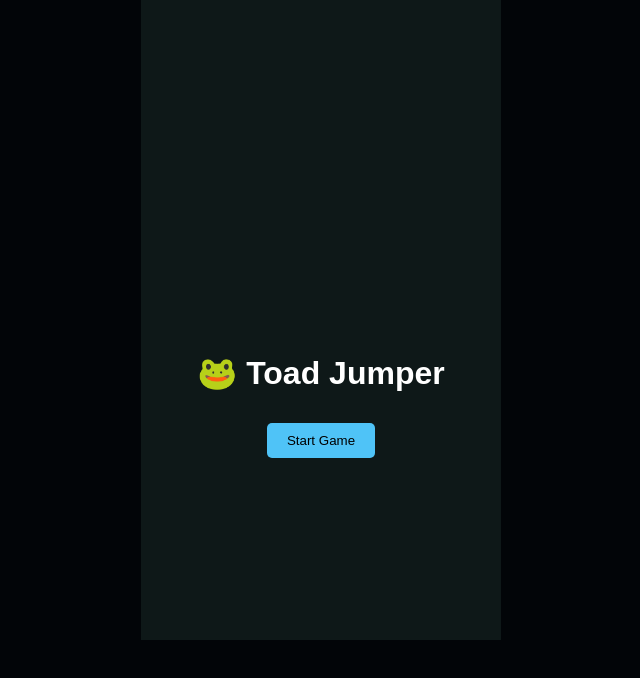
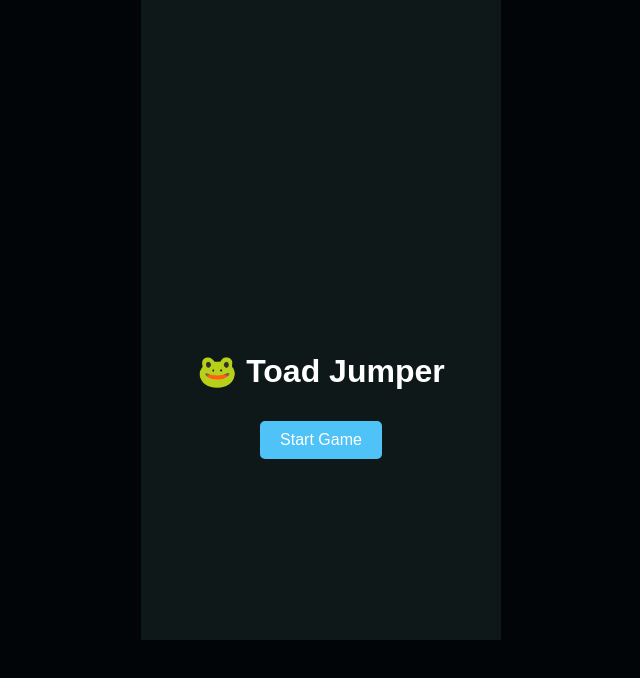
Before and after one commit to jarno3636/Toad-Jumpers, a plain HTML site: page index.html in a window 1280 px wide. Shown: the whole page, without its empty margins (319-959 px from the left). Drawn offline with Linux system fonts and the light colour scheme.

Commit message:
Update style.css

```diff
--- a/style.css
+++ b/style.css
@@ -1,43 +1,50 @@
 body, html {
-  margin:0; padding:0;
-  width:100%; height:100%;
-  overflow:hidden;
-  background:#0a1a2a;
-  color:#fff;
-  font-family: 'Press Start 2P', sans-serif;
+  margin: 0;
+  padding: 0;
+  width: 100%;
+  height: 100%;
+  overflow: hidden;
+  background: #0a1a2a;
+  color: #ffffff;
+  font-family: Arial, sans-serif;
 }
+
 canvas {
-  display:block;
-  margin:0 auto;
-  background:#477;
+  display: block;
+  margin: 0 auto;
+  background: #477;
 }
+
 .overlay {
-  position:absolute; top:0; left:0;
-  width:100%; height:100%;
-  display:flex; flex-direction:column;
-  align-items:center; justify-content:center;
-  background:rgba(0,0,0,0.8);
+  position: absolute;
+  top: 0;
+  left: 0;
+  width: 100%;
+  height: 100%;
+  display: flex;
+  flex-direction: column;
+  align-items: center;
+  justify-content: center;
+  background: rgba(0, 0, 0, 0.8);
+  text-align: center;
 }
-.overlay.hidden { display:none; }
+
+.overlay.hidden {
+  display: none;
+}
+
 button {
-  padding:10px 20px; margin:10px;
-  background:#4fc3f7; border:none;
-  border-radius:5px; cursor:pointer;
-  font-family: inherit;
+  padding: 10px 20px;
+  margin: 10px;
+  background: #4fc3f7;
+  border: none;
+  border-radius: 5px;
+  cursor: pointer;
+  color: #ffffff;
+  font-size: 16px;
 }
-#tokenHUD {
-  position:absolute; top:10px; left:10px;
-  background:rgba(0,0,0,0.5);
-  padding:6px 12px; border-radius:8px;
-  font-size:12px;
+
+#finalScore {
+  font-size: 20px;
+  margin: 10px;
 }
-.rune-section img {
-  max-width:80%; margin-bottom:10px;
-}
-.leaderboard-list li {
-  display:flex; justify-content:space-between;
-  padding:4px 10px; border-bottom:1px dotted #555;
-}
-.leaderboard-list li:nth-child(1) { color: gold; }
-.leaderboard-list li:nth-child(2) { color: silver; }
-.leaderboard-list li:nth-child(3) { color: #cd7f32; }
```
